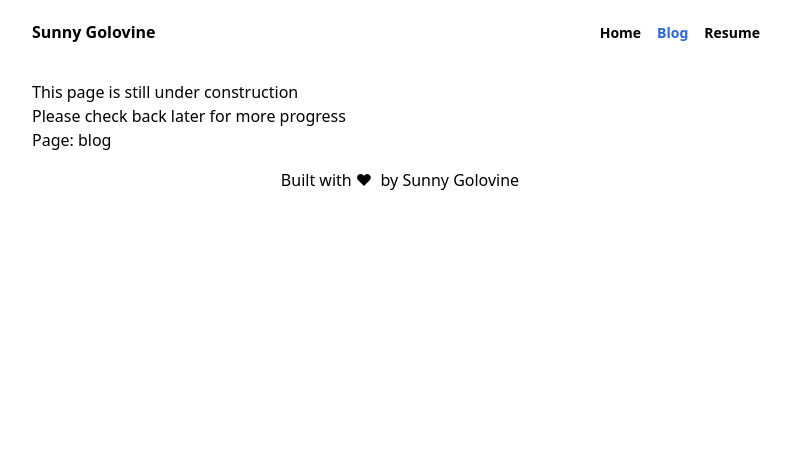
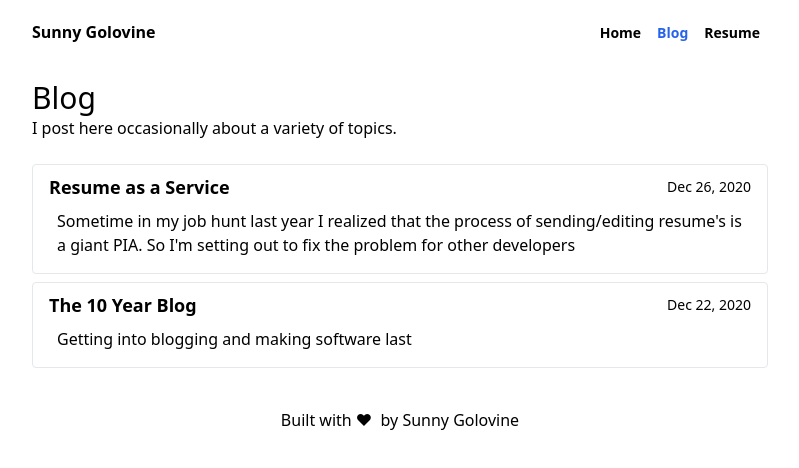
Before and after one commit to sgolovine/www-2020, a Next.js app: page /blog in a window 1280 px wide. Shown: the top 468 px of the page, without its empty margins (240-1039 px from the left). Built offline with nearby package versions, Linux system fonts and the light colour scheme.

Commit message:
WIP Blog

```diff
--- a/package.json
+++ b/package.json
@@ -10,9 +10,12 @@
   "dependencies": {
     "@sendgrid/mail": "^7.4.2",
     "axios": "^0.21.1",
+    "gray-matter": "^4.0.2",
     "next": "^10.0.6",
     "react": "^17.0.1",
-    "react-dom": "^17.0.1"
+    "react-dom": "^17.0.1",
+    "remark": "^13.0.0",
+    "remark-html": "^13.0.1"
   },
   "devDependencies": {
     "@babel/core": "^7.12.13",
--- /dev/null
+++ b/src/helpers/fetchPosts.ts
@@ -0,0 +1,48 @@
+import fs from "fs";
+import path from "path";
+import matter from "gray-matter";
+import { Post, PostMeta } from "~/model/Blog";
+import remark from "remark";
+import html from "remark-html";
+
+// TODO: Markdown type should be VComptable.
+// package needs to be patched to expose this type
+export async function transformMarkdown(markdown: any) {
+  const res = await remark().use(html).process(markdown);
+  return res.toString();
+}
+
+// We want to load each post once the user has landed on the page
+// This function will give us just the metadata from each post
+// As well as the full path to the post so we know where to get the data
+// Once the user clicks on the post.
+export function fetchPostMetadata() {
+  // Get the top level posts directory
+  const postsDirectory = path.resolve(process.cwd(), "data", "posts");
+
+  // Read all the folders in the posts directory
+  const postFolders = fs.readdirSync(postsDirectory);
+
+  // Reduce posts
+  return postFolders.reduce((acc: PostMeta[], item: string) => {
+    // Get the post path. This assumes that the post will always be named `post.md`
+    // And is always inside of a folder.
+    const postPath = path.resolve(postsDirectory, item, "post.md");
+    // Read the contents and parse, we use matter here to return
+    // An object from front-matter and content of the post
+    const postContents = fs.readFileSync(postPath, "utf-8");
+    const parsedContents = matter(postContents);
+    // Before returning we groom the response
+    // Flatten the object and remove an unused keys
+    return [
+      ...acc,
+      {
+        title: parsedContents.data.title,
+        description: parsedContents.data.description,
+        date: parsedContents.data.date,
+        postSlug: parsedContents.data.slug,
+        folderSlug: item,
+      },
+    ];
+  }, []);
+}
--- /dev/null
+++ b/src/model/Blog.ts
@@ -0,0 +1,14 @@
+export type Post = {
+  title: string;
+  description: string;
+  date: string;
+  postSlug: string;
+  content: string;
+};
+
+export type PostMeta = Pick<
+  Post,
+  "title" | "description" | "date" | "postSlug"
+> & {
+  folderSlug: string;
+};
--- a/src/pages/blog.tsx
+++ b/src/pages/blog.tsx
@@ -1,12 +1,69 @@
+import Link from "next/link";
 import React from "react";
-import UnderConstruction from "~/components/UnderConstruction";
+import { fetchPostMetadata } from "~/helpers/fetchPosts";
+import { PostMeta } from "~/model/Blog";
 
-const Blog = () => {
+type PostListItemProps = {
+  title: string;
+  date: string;
+  description: string;
+  slug: string;
+};
+
+type Props = {
+  postMeta: PostMeta[];
+};
+
+const PostListItem: React.FC<PostListItemProps> = ({
+  title,
+  date,
+  description,
+  slug,
+}) => {
+  const url = `/post/${slug}`;
+  return (
+    <Link href={url}>
+      <div className="border px-4 py-2 my-2 rounded hover:shadow cursor-pointer">
+        <div className="flex flex-row justify-between items-center">
+          <p className="text-lg font-semibold">{title}</p>
+          <p className="text-sm">{date}</p>
+        </div>
+        <p className="p-2">{description}</p>
+      </div>
+    </Link>
+  );
+};
+
+const Blog: React.FC<Props> = ({ postMeta }) => {
+  console.log(postMeta);
   return (
     <div>
-      <UnderConstruction pageName="blog" />
+      <h1 className="text-3xl">Blog</h1>
+      <p>I post here occasionally about a variety of topics.</p>
+      <div className="py-4">
+        {postMeta.map((post, index) => {
+          return (
+            <PostListItem
+              key={`${post.postSlug}-${index}`}
+              title={post.title}
+              date={post.date}
+              description={post.description}
+              slug={post.postSlug}
+            />
+          );
+        })}
+      </div>
     </div>
   );
 };
 
+export async function getStaticProps() {
+  const postMeta = fetchPostMetadata();
+  return {
+    props: {
+      postMeta,
+    },
+  };
+}
+
 export default Blog;
--- a/src/pages/index.tsx
+++ b/src/pages/index.tsx
@@ -1,6 +1,6 @@
 import React, { useContext } from "react";
 import ContentContainer from "~/components/home/ContentContainer";
-import ProfilePicture from "~/components/home/ProfllePicture";
+import ProfilePicture from "~/components/home/ProfilePicture";
 import ProjectItem from "~/components/home/ProjectItem";
 import SectionContainer from "~/components/home/SectionContainer";
 import ContactForm from "~/components/home/ContactForm";
```
Also changed, not shown: src/components/home/ProfilePicture.tsx (renamed from src/components/home/ProfllePicture.tsx), 1 other file (tests, documents, lock files or other folders).
